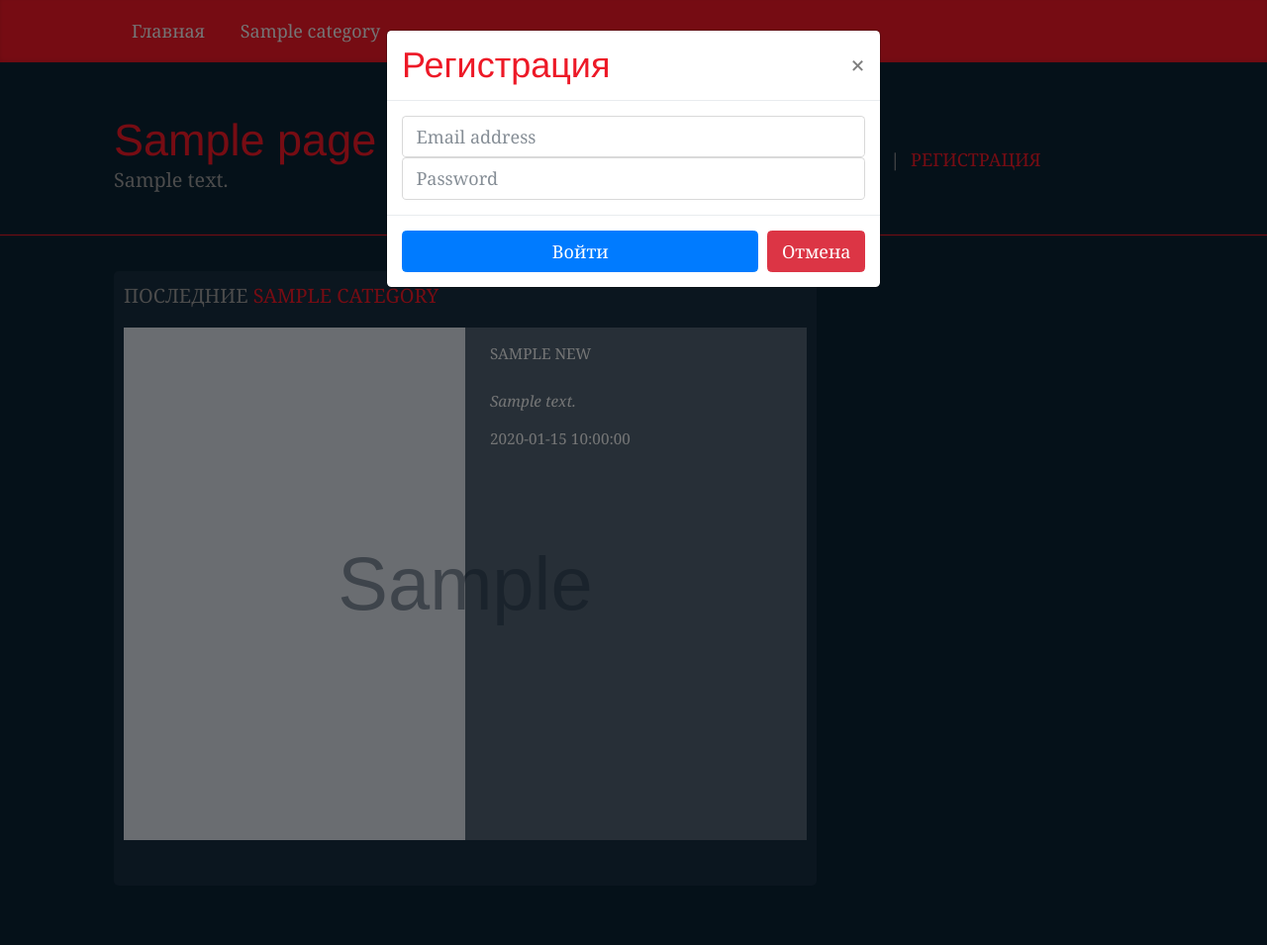
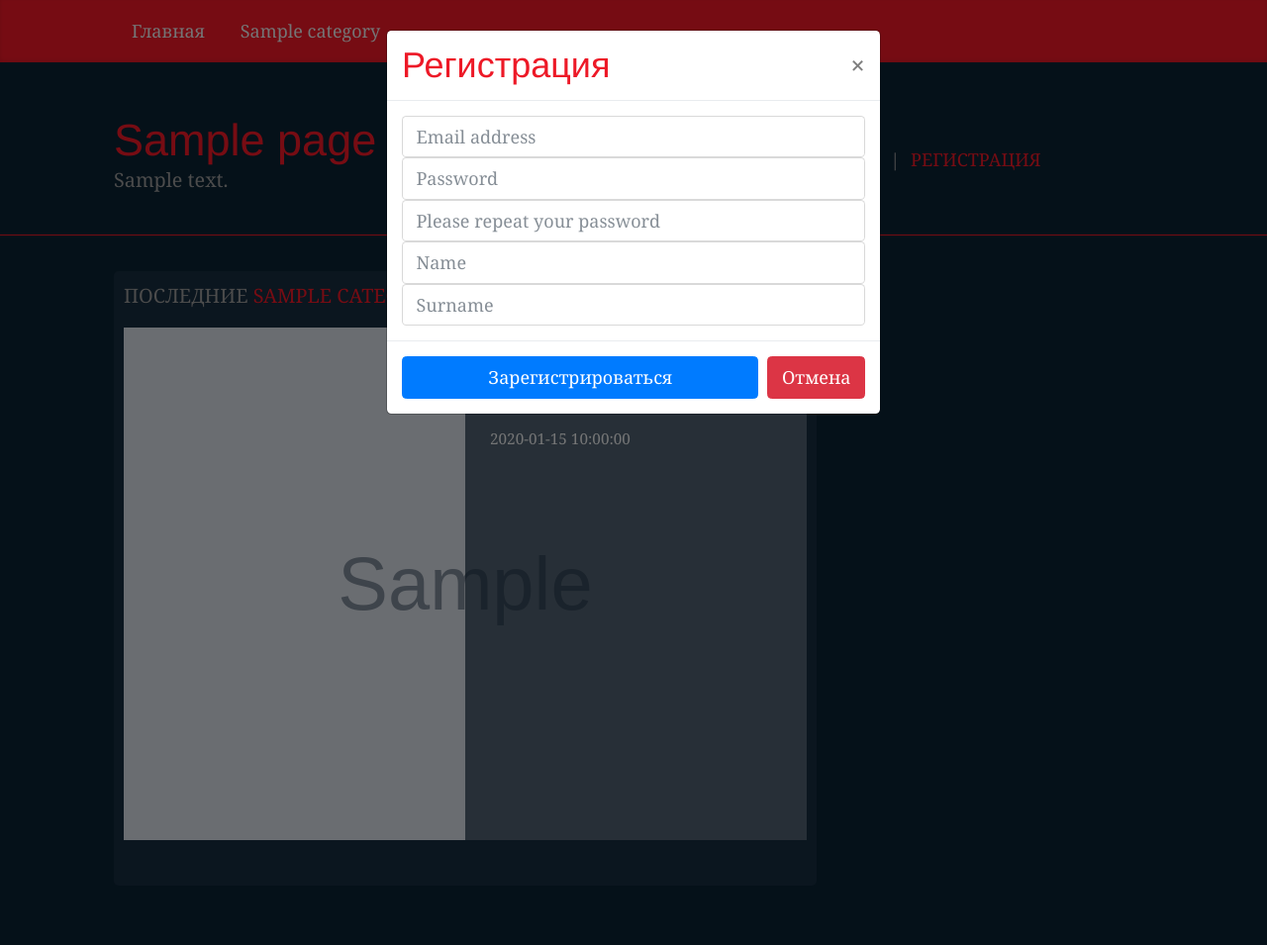
Before and after one commit to KOK0C/MVCcarcass, a PHP site: template App/templates/main_page.phtml in a window 1280 px wide, after a click on "РЕГИСТРАЦИЯ". Shown: the whole page at 99% size. Run offline with PHP 8.4, Linux system fonts and the light colour scheme; the template is opened without the code that fills it: most values are stand-ins (such as "Sample title", 1, 10 or a date in 2020); grey boxes marked "Sample" are stand-in pictures; some libraries are stand-ins or nearby versions.

Commit message:
модальные формы для авторизации/регистрации

```diff
--- a/App/Components/ErrorHandler.php
+++ b/App/Components/ErrorHandler.php
@@ -18,9 +18,9 @@ class ErrorHandler
     private $logger;
     private static $fatalErrors = [E_ERROR, E_PARSE, E_CORE_ERROR, E_COMPILE_ERROR, E_USER_ERROR];
 
-    public function __construct()
+    public function __construct(Logger $logger)
     {
-        $this->logger = new Logger();
+        $this->logger = $logger;
         ob_start();
         register_shutdown_function([$this, 'fatalErrorHandler']);
         set_error_handler([$this, 'errorHandler']);
--- a/App/Models/Category.php
+++ b/App/Models/Category.php
@@ -35,7 +35,7 @@ class Category extends Model
 
     /**
      * @param $name
-     * @return bool|object Page
+     * @return bool|string
      */
     public function __get($name)
     {
--- a/App/templates/layouts/header.phtml
+++ b/App/templates/layouts/header.phtml
@@ -70,7 +70,7 @@
                     </div>
                 </div>
                 <div class="modal-footer">
-                    <button class="btn btn-primary btn-block" type="submit">Войти</button>
+                    <input class="btn btn-primary btn-block" type="submit" value="Войти">
                     <button class="btn btn-danger" type="button" data-dismiss="modal">Отмена</button>
                 </div>
             </form>
@@ -91,9 +91,15 @@
                     <input type="email" name="email" id="inputEmail" class="form-control" placeholder="Email address" required autofocus autocomplete="on">
                     <label for="inputPassword" class="sr-only">Пароль</label>
                     <input type="password" name="password" id="inputPassword" class="form-control" placeholder="Password" required autocomplete="off">
+                    <label for="repeatPassword" class="sr-only">Повторите пароль</label>
+                    <input type="password" name="password_again" id="repeatPassword" class="form-control" placeholder="Please repeat your password" required autocomplete="off">
+                    <label for="inputName" class="sr-only">Имя</label>
+                    <input type="text" name="f_name" id="inputName" class="form-control" placeholder="Name" required autocomplete="on">
+                    <label for="inputSurname" class="sr-only">Фамилия</label>
+                    <input type="text" name="l_name" id="inputSurname" class="form-control" placeholder="Surname" required autocomplete="on">
                 </div>
                 <div class="modal-footer">
-                    <button class="btn btn-primary btn-block" type="submit">Войти</button>
+                    <input class="btn btn-primary btn-block" type="submit" value="Зарегистрироваться">
                     <button class="btn btn-danger" type="button" data-dismiss="modal">Отмена</button>
                 </div>
             </form>
--- a/public/index.php
+++ b/public/index.php
@@ -10,14 +10,14 @@
 require_once $_SERVER['DOCUMENT_ROOT'] . '/vendor/autoload.php';
 require_once $_SERVER['DOCUMENT_ROOT'] . '/function.php';
 
-$errorHandler = new IhorRadchenko\App\Components\ErrorHandler();
+$logger = new IhorRadchenko\App\Components\Logger();
+$errorHandler = new IhorRadchenko\App\Components\ErrorHandler($logger);
 
 $route = IhorRadchenko\App\Components\Router::getInstance();
 
 try {
     $route->run();
 } catch (IhorRadchenko\App\Exceptions\DbException $e) {
-    $logger = new IhorRadchenko\App\Components\Logger();
     $logger->emergency($e->getMessage(), ['Exception' => get_class($e), 'File' => $e->getFile(), 'Line' => $e->getLine()]);
     require_once $_SERVER['DOCUMENT_ROOT'] . '/App/templates/layouts/errors/errorDB.phtml';
     die();
```
Also changed, not shown: App/Components/Traits/GetDate.php (added, +21 -0 lines), App/Models/Article.php (+3 -8 lines), App/Models/User.php (+32 -1 lines), App/Models/UserGroup.php (added, +18 -0 lines), 7 other files.
